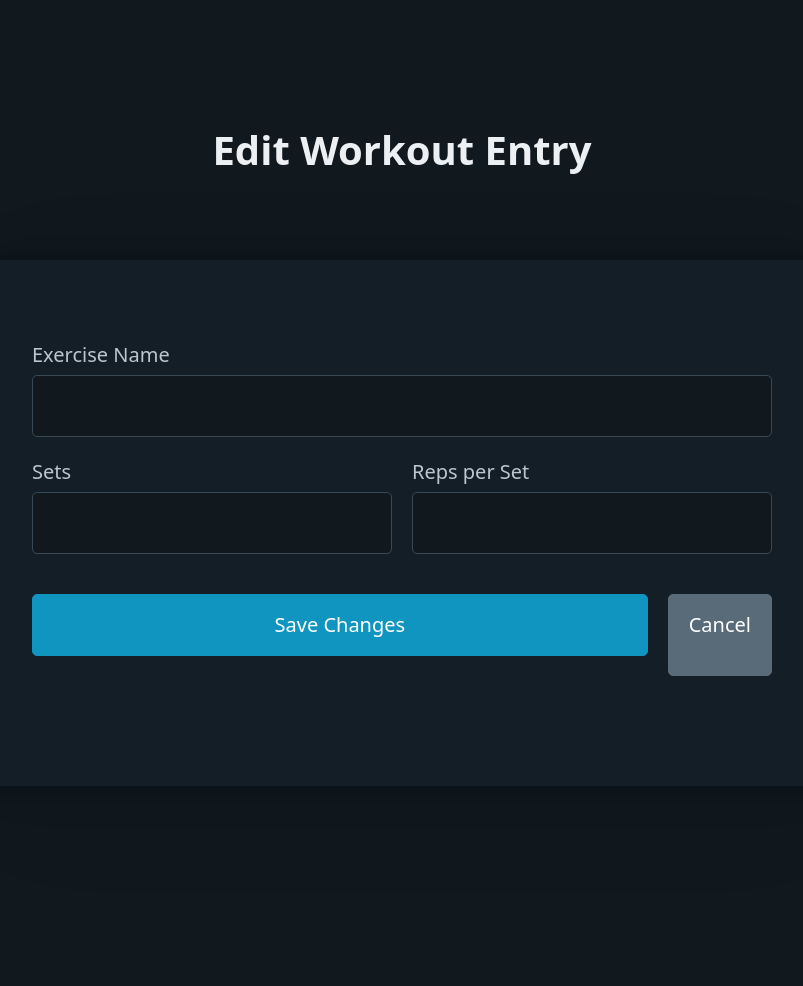
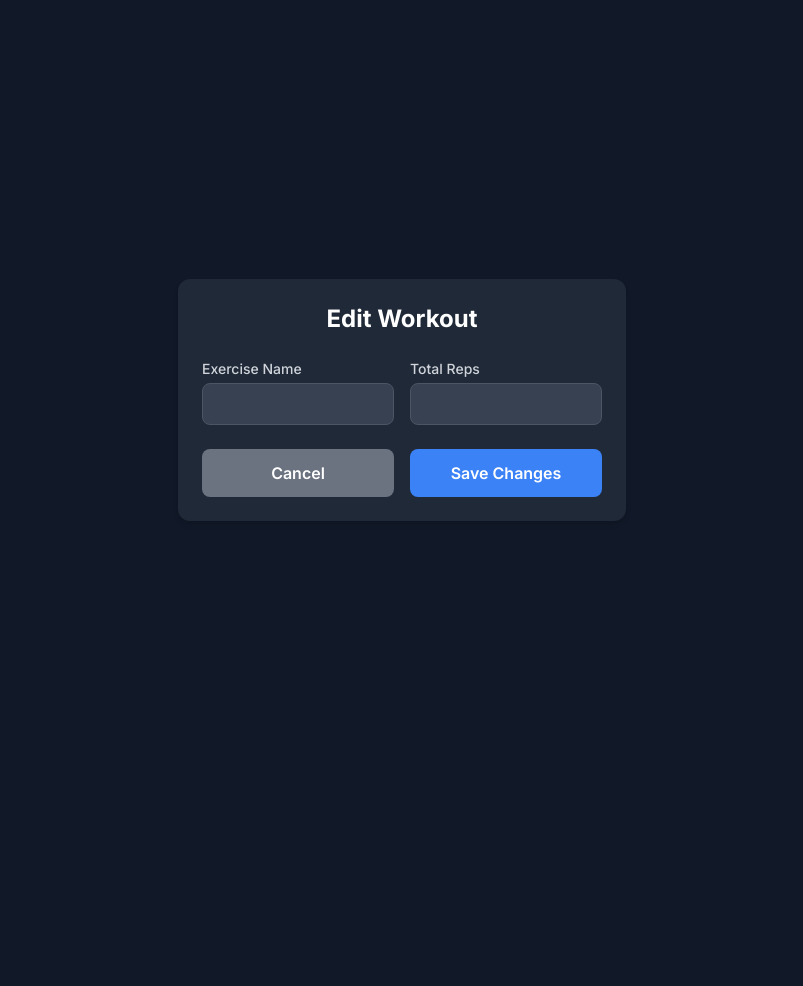
Before and after one commit to iskakanartur/fitness-app, a Flask app: template templates/edit.html in a window 1280 px wide. Shown: the whole page, without its empty margins (238-1041 px from the left). After the commit the page ends 521 px from the top, so only its background shows below. Run offline with Flask 3, Linux system fonts and the light colour scheme; the template is opened without the code that fills it, so the values that code supplies are empty; some libraries are stand-ins or nearby versions.

Commit message:
Refactor: Remove 'Sets' to simplify workout logging

```diff
--- a/app.py
+++ b/app.py
@@ -1,6 +1,6 @@
-from flask import Flask, render_template, request, redirect, url_for, jsonify
+from flask import Flask, render_template, request, redirect, url_for
 from flask_sqlalchemy import SQLAlchemy
-from sqlalchemy import func, cast, Date
+from sqlalchemy import cast, Date
 from collections import defaultdict
 import os
 from datetime import datetime, date
@@ -26,12 +26,11 @@ app.config['SQLALCHEMY_TRACK_MODIFICATIONS'] = False
 db = SQLAlchemy(app)
 
 
-# --- Database Model ---
+# --- Simplified Database Model (No Sets) ---
 class Workout(db.Model):
     id = db.Column(db.Integer, primary_key=True)
     exercise_name = db.Column(db.String(100), nullable=False)
-    sets = db.Column(db.Integer, nullable=False, default=1)
-    reps = db.Column(db.Integer, nullable=False)
+    reps = db.Column(db.Integer, nullable=False) # Total reps for this entry
     timestamp = db.Column(db.DateTime, nullable=False, default=datetime.utcnow)
 
     def __repr__(self):
@@ -47,25 +46,22 @@ with app.app_context():
 @app.route('/')
 def index():
     """Main page, displays workouts and daily summary."""
-    # Fetch all workouts, ordered by most recent
     all_workouts = Workout.query.order_by(Workout.timestamp.desc()).all()
 
     # --- Calculate Today's Stats for Chart and Table ---
     today = date.today()
-    # Filter workouts created today
     todays_workouts = Workout.query.filter(
         cast(Workout.timestamp, Date) == today
     ).all()
 
-    # Process data for the summary table and chart
-    daily_summary = defaultdict(lambda: {'sets': 0, 'reps': 0})
+    # Simplified summary just tallies reps
+    daily_summary = defaultdict(int)
     for workout in todays_workouts:
-        daily_summary[workout.exercise_name]['sets'] += workout.sets
-        daily_summary[workout.exercise_name]['reps'] += workout.reps
+        daily_summary[workout.exercise_name] += workout.reps
 
     # Prepare data for Chart.js
     chart_labels = list(daily_summary.keys())
-    chart_data = [info['reps'] for info in daily_summary.values()]
+    chart_data = list(daily_summary.values())
 
     # Sort summary for consistent table display
     sorted_summary = sorted(daily_summary.items(), key=lambda item: item[0])
@@ -83,12 +79,10 @@ def index():
 def add_workout():
     """Handles adding a new workout entry."""
     exercise_name = request.form.get('exercise_name')
-    sets_str = request.form.get('sets')
-    sets = int(sets_str) if sets_str and sets_str.isdigit() else 1
     reps = int(request.form.get('reps'))
 
-    if exercise_name and reps: # Basic validation
-        new_workout = Workout(exercise_name=exercise_name, sets=sets, reps=reps)
+    if exercise_name and reps:
+        new_workout = Workout(exercise_name=exercise_name, reps=reps)
         db.session.add(new_workout)
         db.session.commit()
     return redirect(url_for('index'))
@@ -109,8 +103,6 @@ def update_workout(workout_id):
     workout = db.session.get(Workout, workout_id)
     if workout:
         workout.exercise_name = request.form.get('exercise_name')
-        sets_str = request.form.get('sets')
-        workout.sets = int(sets_str) if sets_str and sets_str.isdigit() else 1
         workout.reps = int(request.form.get('reps'))
         db.session.commit()
     return redirect(url_for('index'))
--- a/templates/edit.html
+++ b/templates/edit.html
@@ -1,54 +1,74 @@
 <!DOCTYPE html>
-<html lang="en" data-theme="dark">
+<html lang="en">
 <head>
     <meta charset="UTF-8">
     <meta name="viewport" content="width=device-width, initial-scale=1.0">
     <title>Edit Workout</title>
-    <link rel="stylesheet" href="https://cdn.jsdelivr.net/npm/@picocss/pico@1/css/pico.min.css">
+    <script src="https://cdn.tailwindcss.com"></script>
+    <link rel="preconnect" href="https://fonts.googleapis.com">
+    <link rel="preconnect" href="https://fonts.gstatic.com" crossorigin>
+    <link href="https://fonts.googleapis.com/css2?family=Inter:wght@400;500;600;700&display=swap" rel="stylesheet">
     <style>
         body {
-            padding: 2rem;
-            max-width: 900px;
-            margin: auto;
+            font-family: 'Inter', sans-serif;
+            background-color: #111827;
+            color: #d1d5db;
         }
-        h1 {
-            text-align: center;
+        .card {
+            background-color: #1f2937;
+            border-radius: 0.75rem;
+            padding: 1.5rem;
+            box-shadow: 0 4px 6px -1px rgb(0 0 0 / 0.1), 0 2px 4px -2px rgb(0 0 0 / 0.1);
         }
-        .actions {
-            display: flex;
-            gap: 1rem;
-            margin-top: 1rem;
+        .form-input {
+            background-color: #374151;
+            border: 1px solid #4b5563;
+            color: #d1d5db;
+            border-radius: 0.5rem;
+        }
+        .btn {
+            border-radius: 0.5rem;
+            padding: 0.75rem 1.5rem;
+            font-weight: 600;
+            transition: background-color 0.2s;
+        }
+        .btn-primary {
+            background-color: #3b82f6;
+            color: white;
+        }
+        .btn-primary:hover {
+            background-color: #2563eb;
+        }
+        .btn-cancel {
+            background-color: #6b7280;
+            color: white;
+        }
+         .btn-cancel:hover {
+            background-color: #4b5563;
         }
     </style>
 </head>
-<body>
-    <main class="container">
-        <h1>Edit Workout Entry</h1>
-
-        <article>
-            <!-- The form action points to the update route with the specific workout ID -->
-            <form action="{{ url_for('update_workout', workout_id=workout.id) }}" method="POST">
-                <label for="exercise_name">Exercise Name</label>
-                <input type="text" id="exercise_name" name="exercise_name" value="{{ workout.exercise_name }}" required>
-
-                <div class="grid">
+<body class="flex items-center justify-center min-h-screen">
+    <div class="w-full max-w-md">
+        <div class="card">
+            <h1 class="text-2xl font-bold text-white mb-6 text-center">Edit Workout</h1>
+            <form action="{{ url_for('update_workout', workout_id=workout.id) }}" method="post" class="space-y-4">
+                <div class="grid grid-cols-2 gap-4">
                     <div>
-                        <label for="sets">Sets</label>
-                        <input type="number" id="sets" name="sets" value="{{ workout.sets }}" min="1">
+                        <label for="exercise_name" class="block text-sm font-medium mb-1">Exercise Name</label>
+                        <input type="text" id="exercise_name" name="exercise_name" value="{{ workout.exercise_name }}" class="w-full form-input p-2" required>
                     </div>
                     <div>
-                        <label for="reps">Reps per Set</label>
-                        <input type="number" id="reps" name="reps" value="{{ workout.reps }}" required min="1">
+                        <label for="reps" class="block text-sm font-medium mb-1">Total Reps</label>
+                        <input type="number" id="reps" name="reps" value="{{ workout.reps }}" class="w-full form-input p-2" required min="1">
                     </div>
                 </div>
-
-                <div class="actions">
-                    <button type="submit">Save Changes</button>
-                    <!-- Cancel link to go back to the main page -->
-                    <a href="{{ url_for('index') }}" role="button" class="secondary">Cancel</a>
+                <div class="flex space-x-4 pt-2">
+                    <a href="{{ url_for('index') }}" class="w-full text-center btn btn-cancel">Cancel</a>
+                    <button type="submit" class="w-full btn btn-primary">Save Changes</button>
                 </div>
             </form>
-        </article>
-    </main>
+        </div>
+    </div>
 </body>
 </html>
```
Also changed, not shown: templates/index.html (+15 -40 lines).
